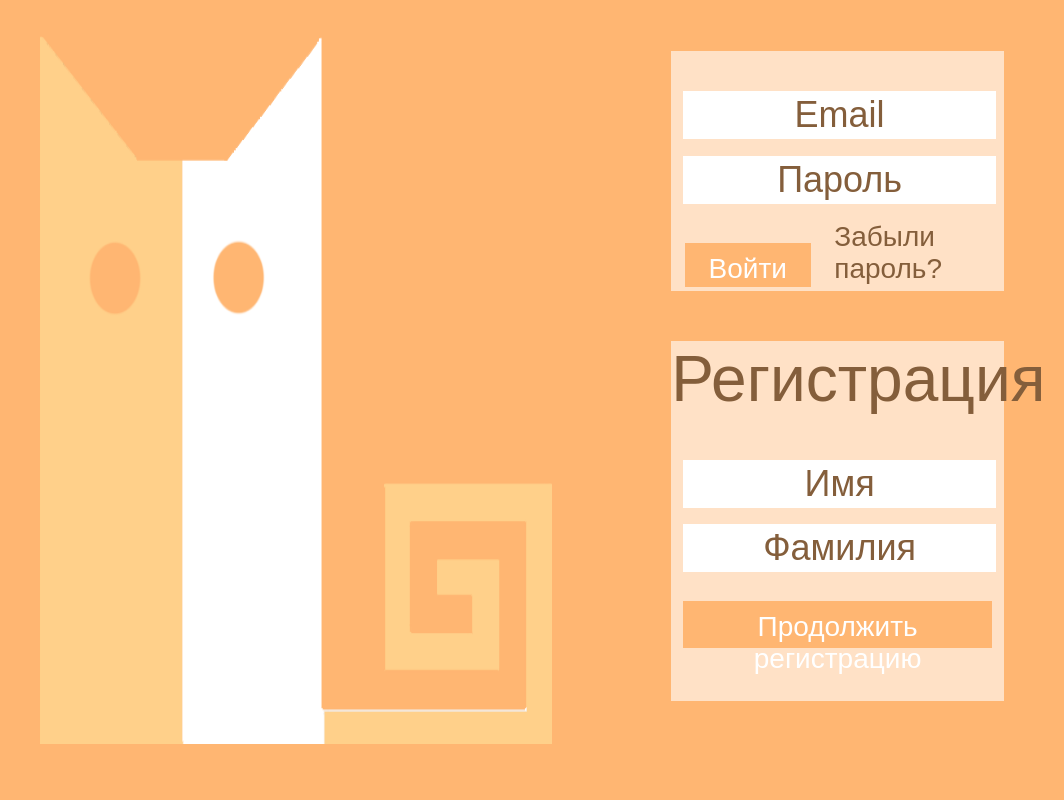
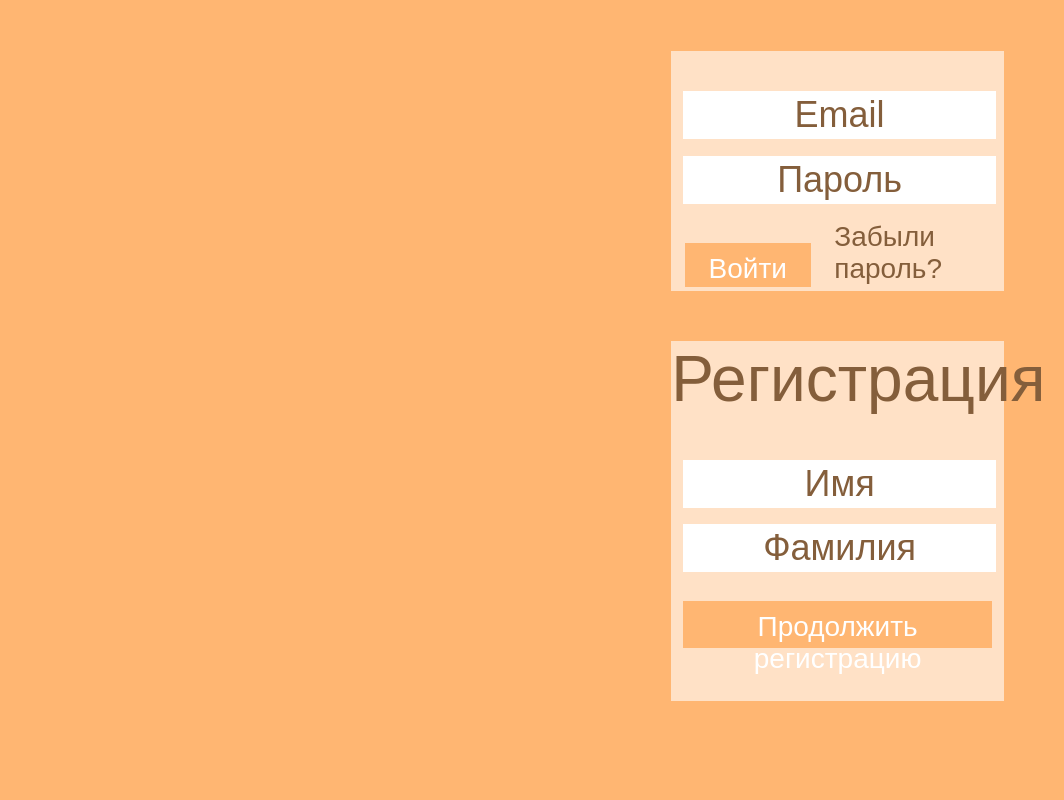
Before and after one commit to IsaevaMaria/.Messenger, a Flask app: page / in a window 1280 px wide. Shown: the whole page, without its empty margins (216-1280 px from the left). Run offline with Flask 2, Linux system fonts and the light colour scheme.

```diff
--- a/templates/base.html
+++ b/templates/base.html
@@ -2,13 +2,12 @@
 <html lang="ru">
 <head>
     <link href="https://fonts.googleapis.com/css2?family=Yanone+Kaffeesatz:wght@469&display=swap" rel="stylesheet">
-    <link rel="stylesheet" type="text/css" href="/static/css/style.css">
+    <link rel="stylesheet" type="text/css" href="style.css">
     <meta charset="UTF-8">
     <title>Title</title>
 </head>
 <body bgcolor="#FFD08A">
 <div class="main_panel">
-            <img class="cat" src="/static/pictures/cat-minimal.png" alt="">
     <form class="authorization_form">
         <input type="text" for="email" placeholder="Email" class="login">
         <input type="text" for="password" placeholder="Пароль" class="login">
```
Lines whose indentation alone changed are shown as unchanged.
